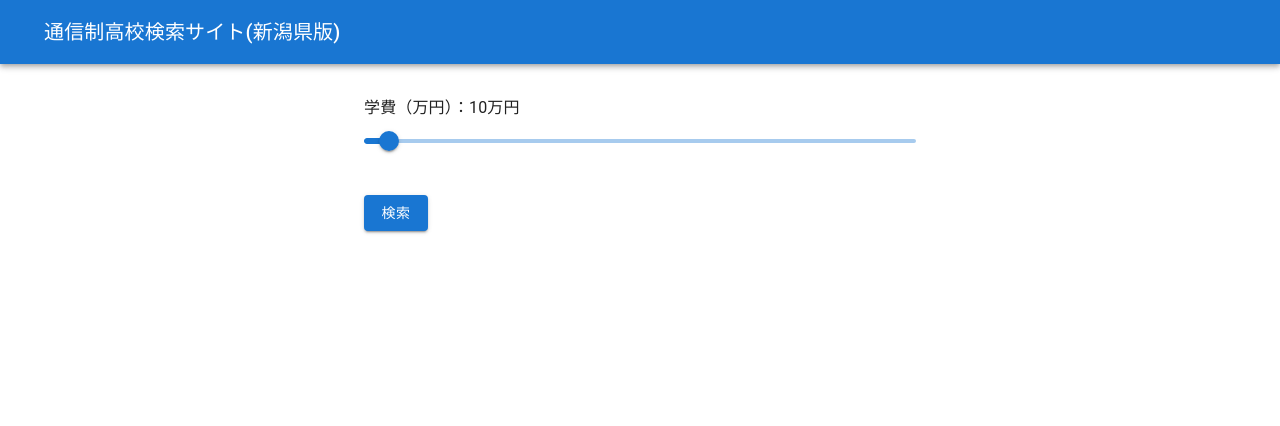
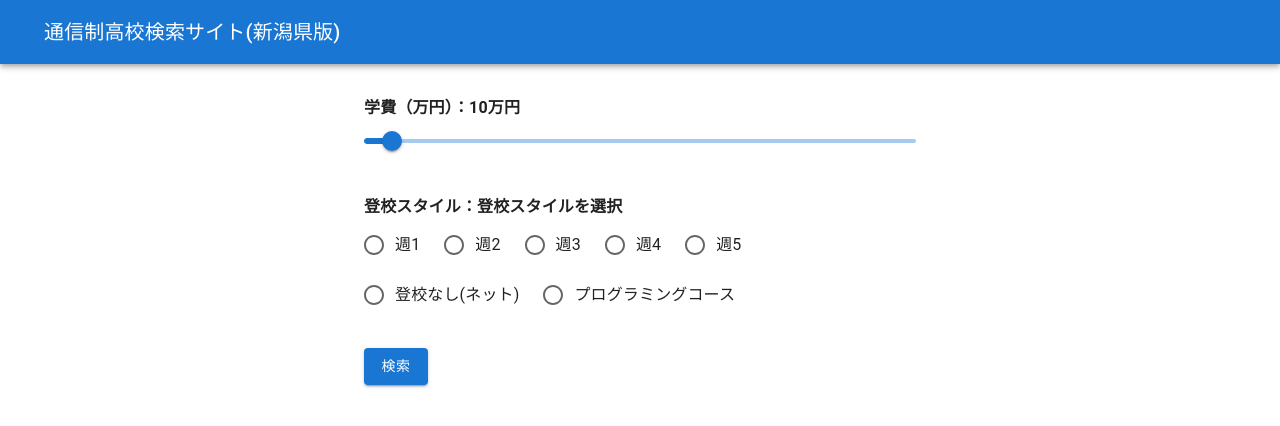
Before and after one commit to Sug1re/correspondence-app, a Next.js app: page / in a window 1280 px wide. Shown: the top 426 px of the page. Built offline with nearby package versions, Linux system fonts and the light colour scheme.

Commit message:
複数のデータをそれぞれで比較する最中

```diff
--- a/app/api.ts
+++ /dev/null
@@ -1,10 +0,0 @@
-import { HiSchool } from "./types";
-
-export const getHiSchool = async (): Promise<HiSchool[]> => {
-    const res = await fetch("http://localhost:4002/HiSchool",{
-        cache: "no-store",//SSR
-    });
-    const HiSchool = res.json();
-
-    return HiSchool;
-};
--- /dev/null
+++ b/app/schoolsIntroduction/page.tsx
@@ -0,0 +1,13 @@
+import { Typography } from "@mui/material";
+import React from "react";
+
+// Nissy がここに学校の詳細ページをコーディング
+const schoolsIntroduction = () => {
+  return (
+    <>
+      <Typography>schoolsData</Typography>
+    </>
+  );
+};
+
+export default schoolsIntroduction;
--- a/app/search/page.tsx
+++ b/app/search/page.tsx
@@ -19,6 +19,8 @@ type School = {
   id: string;
   name: string;
   tuition: number;
+  attendanceFrequency: string;
+  // fireStoreのコレクションを追加
 };
 
 const SearchResultPage = () => {
@@ -28,26 +30,44 @@ const SearchResultPage = () => {
 
   // クエリパラメータの取得
   const tuitionParams = searchParams.get("tuition"); // クエリパラメータ ”tuition” を獲得
+  const attendanceFrequencyParams = searchParams.get("attendanceFrequency"); // クエリパラメータ　”attendanceFrequency”　を獲得
+  // fireStoreのコレクションを追加
 
   // nullチェックしてから、stringをnumberに変換
   const tuition = tuitionParams ? parseInt(tuitionParams) : NaN; // または、デフォルト値を設定することも可能
+  const attendanceFrequency = attendanceFrequencyParams || "";
 
   // データベースからデータを取得する
   useEffect(() => {
     const fetchSchools = async () => {
       const schoolRef = collection(db, "schools");
-      const q = query(schoolRef, where("tuition", "<=", tuition));
+
+      // 複数条件を適用するために条件を設定
+      let q = query(schoolRef);
+
+      // 学費のフィルタリング（最大値を指定）
+      if (!isNaN(tuition)) {
+        q = query(q, where("tuition", "<=", tuition));
+      }
+
+      // 登校スタイルのフィルタリング
+      if (attendanceFrequency) {
+        q = query(q, where("attendanceFrequency", "==", attendanceFrequency));
+      }
+
       const snapshot = await getDocs(q);
       const schoolsData: School[] = snapshot.docs.map((doc) => ({
         id: doc.id,
         name: doc.data().name,
         tuition: doc.data().tuition,
+        attendanceFrequency: doc.data().attendanceFrequency,
+        // fireStoreのコレクションを追加
       }));
       setSchools(schoolsData);
       setIsLoading(false); // データ取得後にロード完了
     };
     fetchSchools();
-  }, [tuition]);
+  }, [tuition, attendanceFrequency]); // tuition と attendanceFrequency が変更されるたびに再実行
 
   return (
     <>
--- a/app/types.ts
+++ /dev/null
@@ -1,10 +0,0 @@
-// 型定義ファイル
-
-export interface HiSchool {
-    id:number; //　動的ルートでフィルタリングをしたいので　id は　number型
-    name:string;
-    tuition:number;
-    going:string;
-    course:string;
-    examination:string;
-};
--- a/components/component/Form.tsx
+++ b/components/component/Form.tsx
@@ -2,32 +2,52 @@
 
 import React from "react";
 import { useForm, Controller } from "react-hook-form";
-import { Box, Button, Slider, Typography } from "@mui/material";
+import {
+  Box,
+  Button,
+  FormControl,
+  FormControlLabel,
+  Radio,
+  RadioGroup,
+  Slider,
+  Typography,
+} from "@mui/material";
 import { useRouter } from "next/navigation";
 
 // React Hook Form の設定
 type FormValues = {
   tuition: number;
+  attendanceFrequency: string;
+  // fireStoreのコレクションを追加
 };
 
 const Form = () => {
   const { control, handleSubmit, watch } = useForm<FormValues>({
     defaultValues: {
       tuition: 10, // 初期値設定
+      attendanceFrequency: "登校スタイルを選択",
+      // fireStoreのコレクションを追加
     },
   });
 
+  // ユーザーが選択したデータを可視化
   const tuitionValue = watch("tuition");
+  const attendanceFrequencyValue = watch("attendanceFrequency");
+  // fireStoreのコレクションを追加
 
   const router = useRouter();
 
   const onSubmit = (data: FormValues) => {
     // フォームの値を取得
     const { tuition } = data;
+    const { attendanceFrequency } = data;
+    // fireStoreのコレクションを追加
 
     // クエリパラメータを生成して検索ページへ遷移
     const query = new URLSearchParams({
-      tuition: tuition.toString(),
+      tuition: tuition.toString(), // number型を文字列に変換
+      attendanceFrequency: attendanceFrequency,
+      // fireStoreのコレクションを追加
     }).toString();
 
     router.push(`/search?${query}`);
@@ -37,7 +57,7 @@ const Form = () => {
     <form onSubmit={handleSubmit(onSubmit)}>
       {/* 学費スライダー */}
       <Box sx={{ my: 4 }}>
-        <Typography id="tuition-slider" gutterBottom>
+        <Typography id="tuition-slider" sx={{ fontWeight: 600 }} gutterBottom>
           学費（万円）：{tuitionValue}万円
         </Typography>
         <Controller
@@ -46,7 +66,7 @@ const Form = () => {
           render={({ field }) => (
             <Slider
               {...field}
-              min={1}
+              min={0}
               step={1}
               max={200}
               valueLabelDisplay="auto"
@@ -55,6 +75,51 @@ const Form = () => {
           )}
         />
       </Box>
+
+      {/* 登校頻度 */}
+      <Box sx={{ my: 4 }}>
+        <Typography
+          id="attendance-frequency"
+          sx={{ fontWeight: 600 }}
+          gutterBottom
+        >
+          登校スタイル：{attendanceFrequencyValue}
+        </Typography>
+        <Controller
+          name="attendanceFrequency"
+          control={control}
+          render={({ field }) => (
+            <FormControl>
+              <RadioGroup
+                {...field} // field.value と field.onChange を適用
+                row // 横並びにするプロパティ
+                sx={{
+                  gap: 1,
+                }}
+                aria-labelledby="attendance-frequency"
+                name="radio-buttons-group"
+              >
+                <FormControlLabel value="週1" control={<Radio />} label="週1" />
+                <FormControlLabel value="週2" control={<Radio />} label="週2" />
+                <FormControlLabel value="週3" control={<Radio />} label="週3" />
+                <FormControlLabel value="週4" control={<Radio />} label="週4" />
+                <FormControlLabel value="週5" control={<Radio />} label="週5" />
+                <FormControlLabel
+                  value="登校なし(ネット)"
+                  control={<Radio />}
+                  label="登校なし(ネット)"
+                />
+                <FormControlLabel
+                  value="プログラミングコース"
+                  control={<Radio />}
+                  label="プログラミングコース"
+                />
+              </RadioGroup>
+            </FormControl>
+          )}
+        />
+      </Box>
+
       {/* 検索ボタン */}
       <Box sx={{ my: 3 }}>
         <Button variant="contained" type="submit">
```
Also changed, not shown: app/page.tsx (+2 -19 lines).
